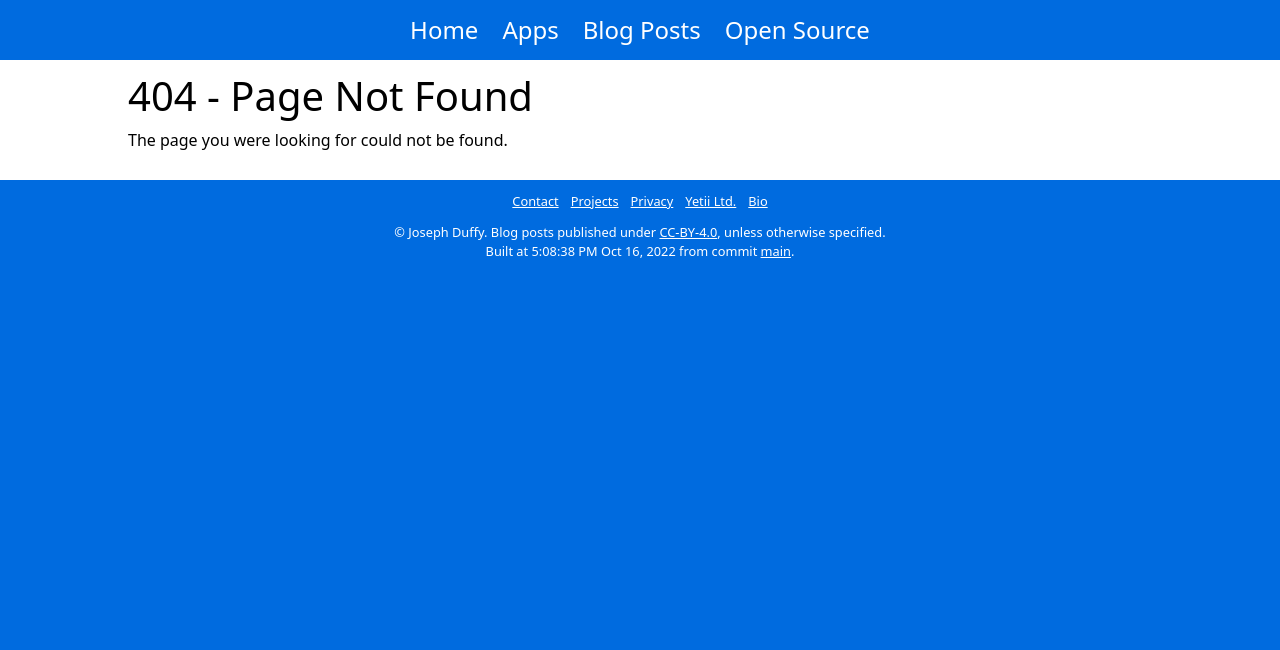
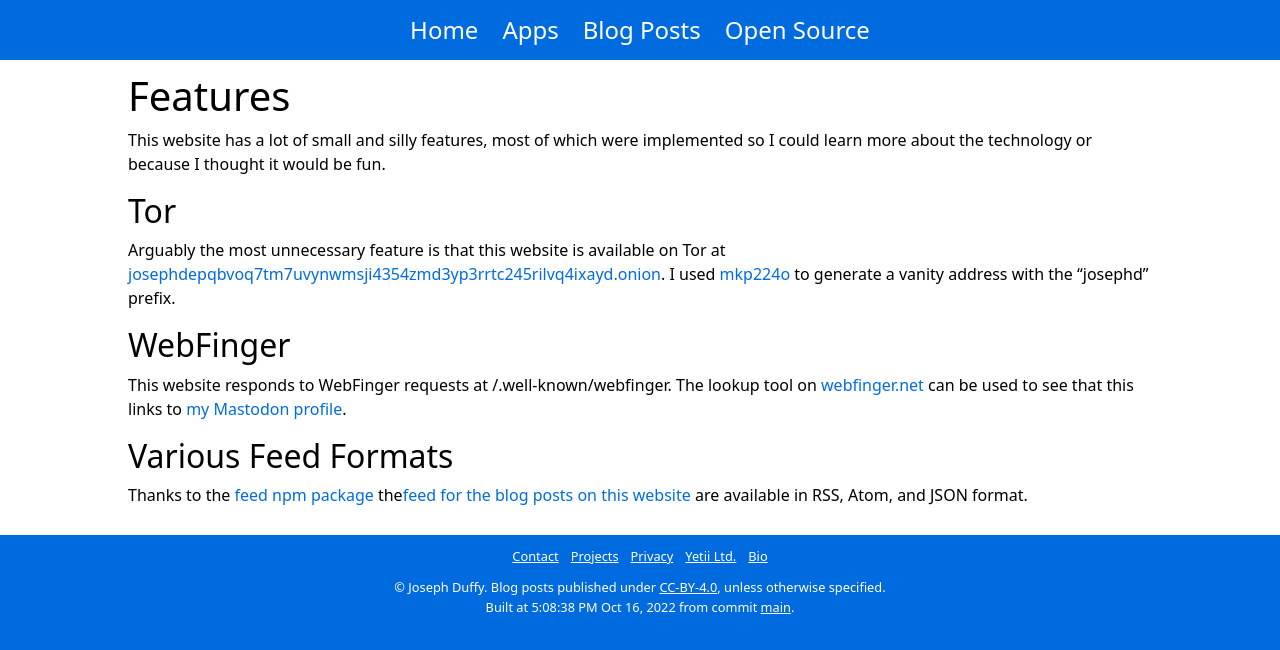
Before and after one commit to JosephDuffy/josephduffy.co.uk, a Next.js app: page /features in a window 1280 px wide. Before the commit this address had no page. Shown: the top 650 px of the page. Built offline with nearby package versions, Linux system fonts and the light colour scheme.

Commit message:
Add /features page

```diff
--- /dev/null
+++ b/pages/features.tsx
@@ -0,0 +1,55 @@
+import { NextPage } from "next"
+import Head from "next/head"
+import Page from "../layouts/main"
+import Link from "next/link"
+
+const Features: NextPage = () => {
+  return (
+    <Page>
+      <Head>
+        <title>Features of JosephDuffy.co.uk</title>
+        <meta
+          name="description"
+          content="Privacy information for browsing the website"
+        />
+      </Head>
+      <h1>Features</h1>
+      <p>
+        This website has a lot of small and silly features, most of which were
+        implemented so I could learn more about the technology or because I
+        thought it would be fun.
+      </p>
+      <h2>Tor</h2>
+      <p>
+        Arguably the most unnecessary feature is that this website is available
+        on Tor at{" "}
+        <a href="http://josephdepqbvoq7tm7uvynwmsji4354zmd3yp3rrtc245rilvq4ixayd.onion">
+          josephdepqbvoq7tm7uvynwmsji4354zmd3yp3rrtc245rilvq4ixayd.onion
+        </a>
+        . I used <a href="https://github.com/cathugger/mkp224o">mkp224o</a> to
+        generate a vanity address with the &ldquo;josephd&rdquo; prefix.
+      </p>
+      <h2>WebFinger</h2>
+      <p>
+        This website responds to WebFinger requests at /.well-known/webfinger.
+        The lookup tool on <a href="https://webfinger.net/">webfinger.net</a>{" "}
+        can be used to see that this links to{" "}
+        <a href="https://mastodon.social/@josephduffy" rel="me">
+          my Mastodon profile
+        </a>
+        .
+      </p>
+      <h2>Various Feed Formats</h2>
+      <p>
+        Thanks to the{" "}
+        <a href="https://github.com/jpmonette/feed">feed npm package</a> the
+        <Link href="/blog/feeds">
+          feed for the blog posts on this website
+        </Link>{" "}
+        are available in RSS, Atom, and JSON format.
+      </p>
+    </Page>
+  )
+}
+
+export default Features
```
